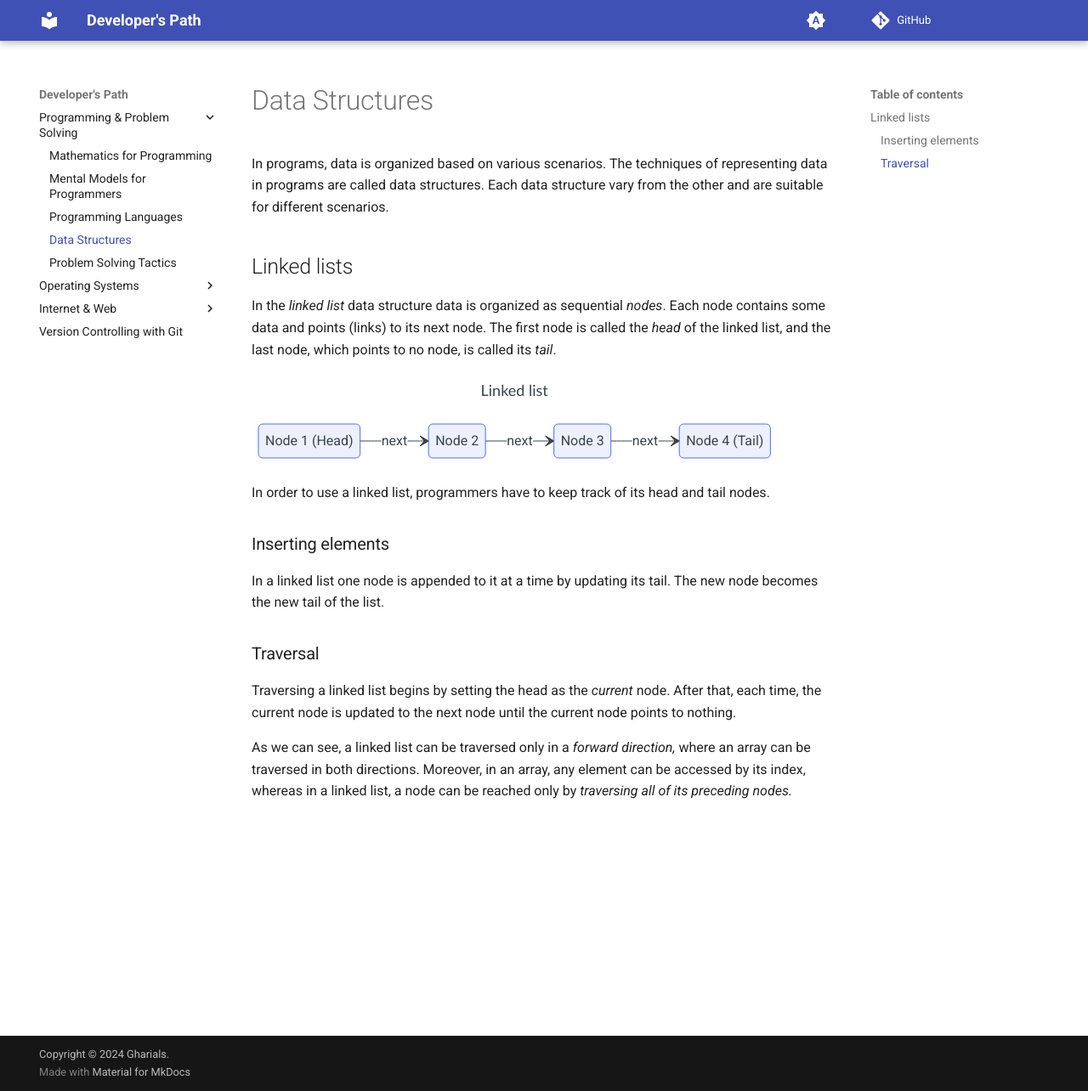
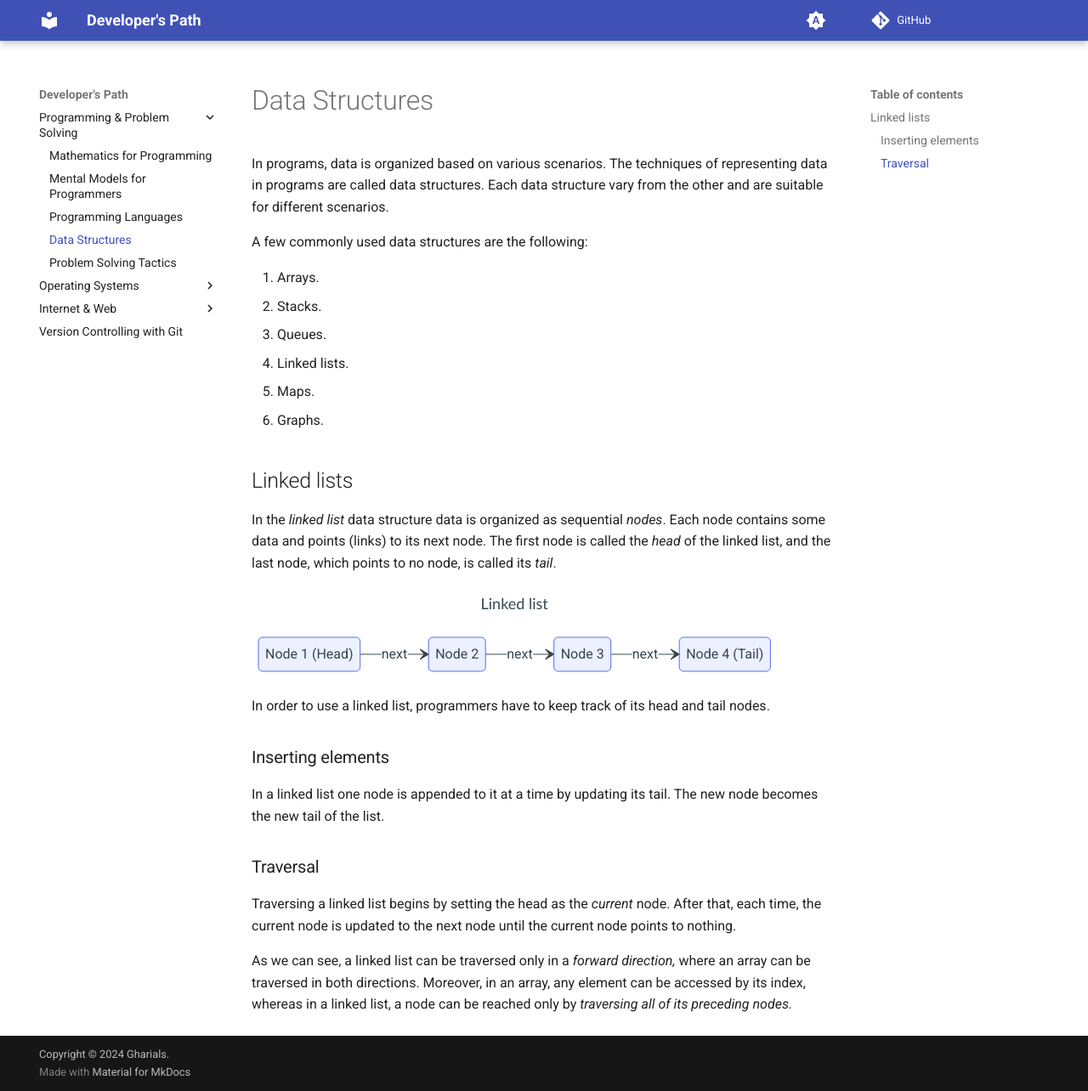
Before and after one commit to gharials/dev-path, an MkDocs documentation site: the page built from docs/programming/data-structures.md, in a window 1280 px wide and 1284 px high. Shown: the whole window at 85% size. Built offline with MkDocs 1.6.1 and Material for MkDocs 9.7.7, drawn with Linux system fonts in a browser that asks for light colours; comment, search, counter and statistics services are not loaded.

Commit message:
'data-structures': list of common data structures.

```diff
--- a/docs/programming/data-structures.md
+++ b/docs/programming/data-structures.md
@@ -1,4 +1,13 @@
 In programs, data is organized based on various scenarios. The techniques of representing data in programs are called data structures. Each data structure vary from the other and are suitable for different scenarios.
+
+A few commonly used data structures are the following:
+
+1. Arrays.
+2. Stacks.
+3. Queues.
+4. Linked lists.
+5. Maps.
+6. Graphs.
 
 ## Linked lists
 
```
